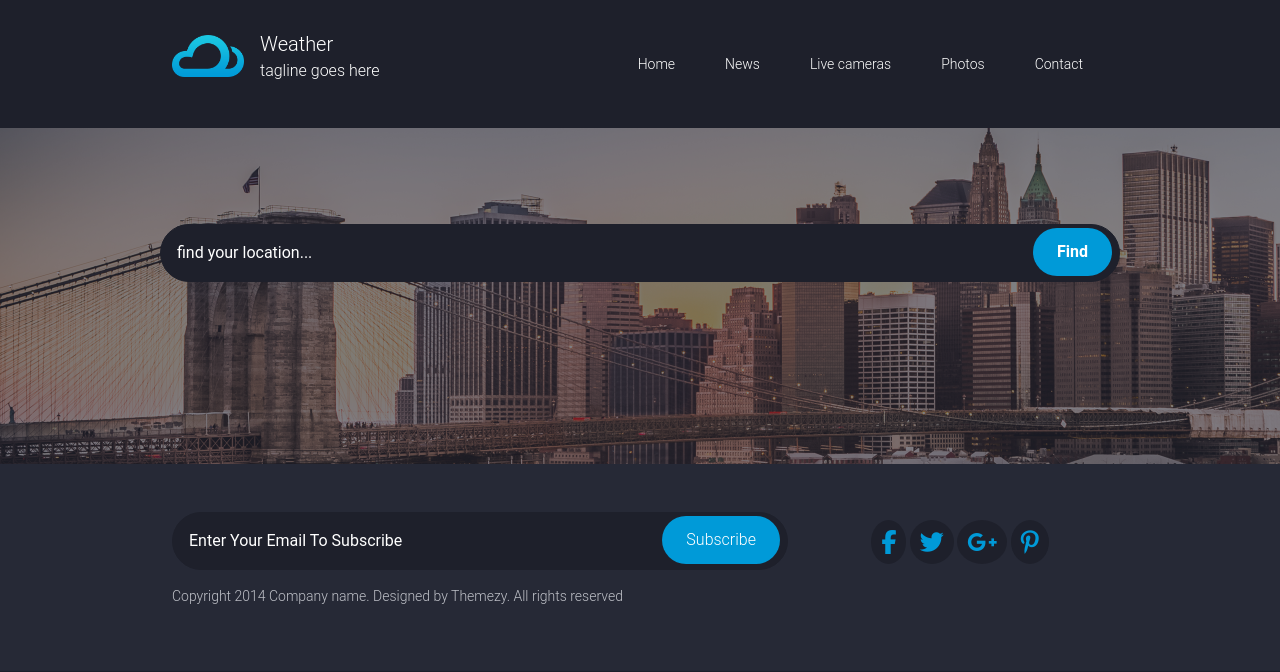
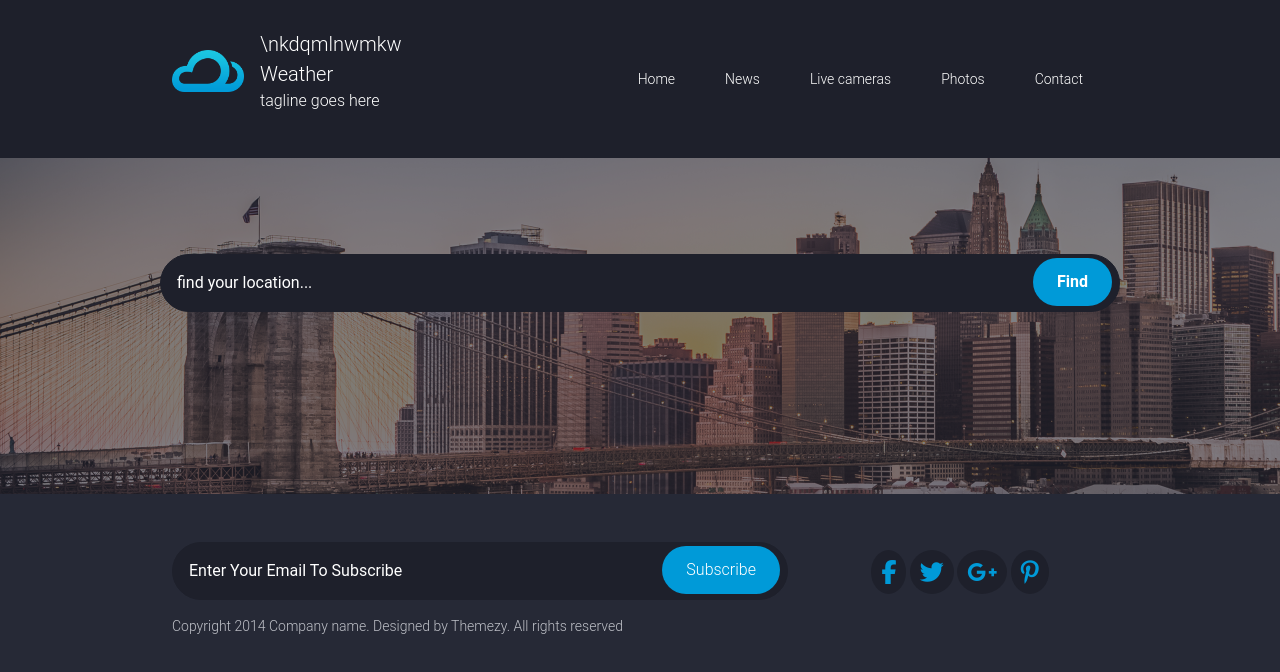
Before and after one commit to Mrmohame/Weather-application, a plain HTML site: page index.html in a window 1280 px wide. Drawn offline with Linux system fonts and the light colour scheme; no server answers.

Commit message:
s commet

```diff
--- a/index.html
+++ b/index.html
@@ -24,6 +24,7 @@
 </div>
 
             <div>
+              \nkdqmlnwmkw
     <p class="mb-0">Weather</p>
     <p class="fs-6">tagline goes here</p>
    </div>
```
